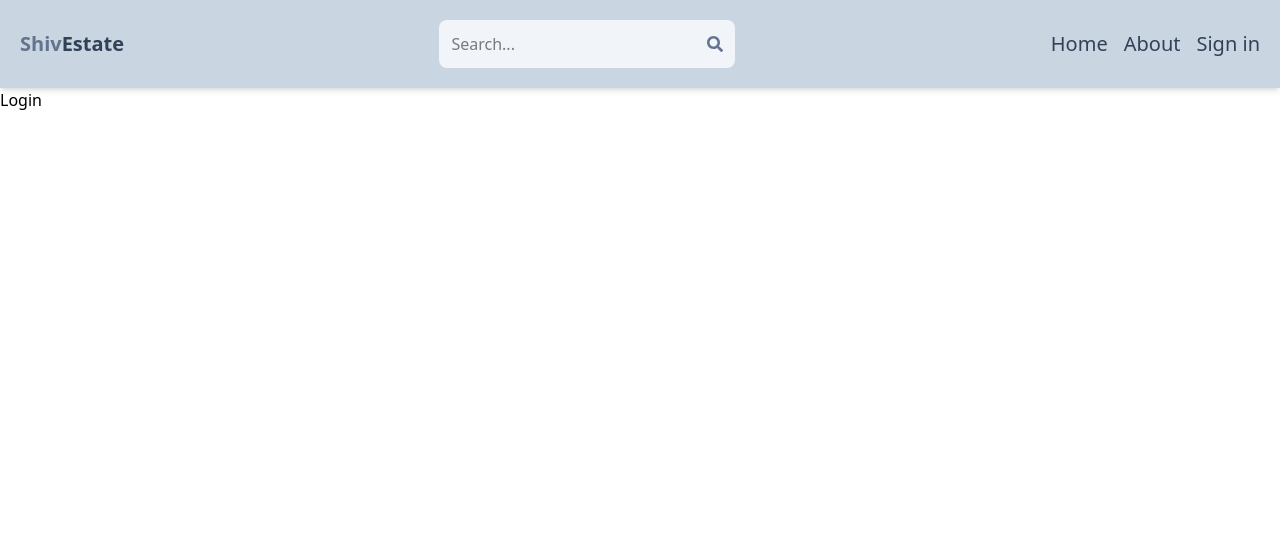
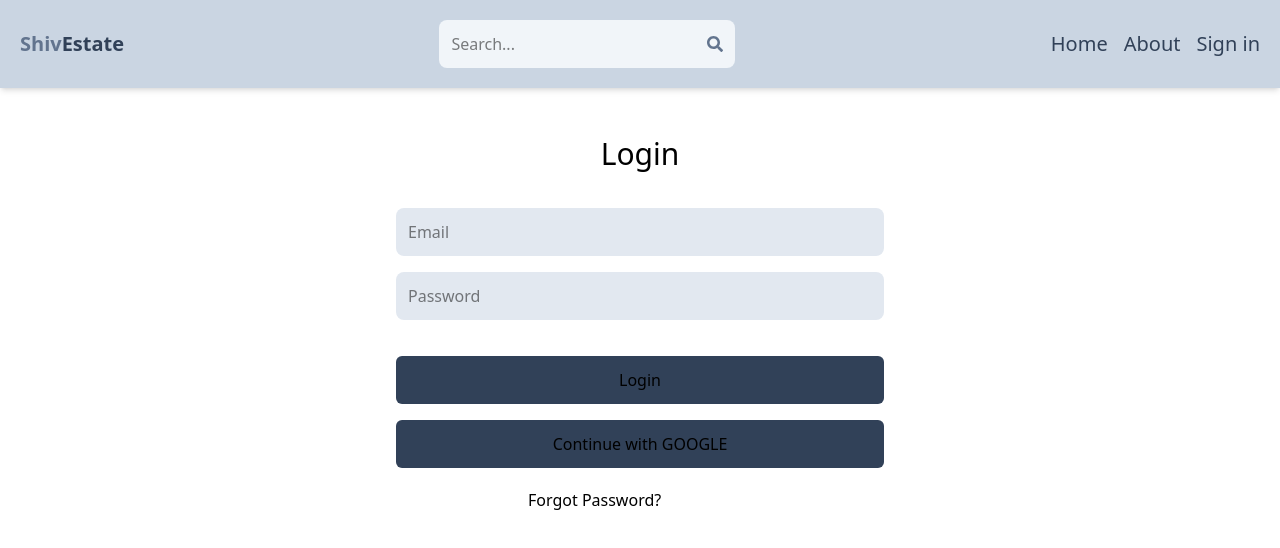
Before and after one commit to shivarai28/mern-estate, a React (Vite) app in the folder client/: page /login in a window 1280 px wide. Shown: the top 548 px of the page. Built offline with nearby package versions, Linux system fonts and the light colour scheme.

Commit message:
refactor login component: implement form handling, loading state, and error display; update login route in Header

```diff
--- a/client/src/App.jsx
+++ b/client/src/App.jsx
@@ -21,7 +21,7 @@ function App() {
       <Route path='/' element={<Home/>} />
       <Route path='/about' element={<About/>} />
       <Route path = '/profile' element = {<Profile/>} />
-      <Route path = '/login' element = {<Login/>} />
+      <Route path = '/login' element = {<Login />} />
       <Route path = '/register' element = {<Register/>} />
       <Route path = '*' element = {<NotFound/>} />
    </Routes>
--- a/client/src/components/Header.jsx
+++ b/client/src/components/Header.jsx
@@ -20,7 +20,7 @@ export default function Header() {
             <ul className='flex  gap-4 items-center'>
                <Link to={"/"}> <li className='text-xl font-medium hidden sm:inline text-slate-700 hover:text-slate-900'>Home</li></Link>
                <Link to={"/about"}> <li className='text-xl font-medium hidden sm:inline text-slate-700 hover:text-slate-900'>About</li></Link>
-               <Link to={"/signin"}> <li className='text-xl font-medium  text-slate-700 hover:text-slate-900'>Sign in </li></Link>
+               <Link to={"/login"}> <li className='text-xl font-medium  text-slate-700 hover:text-slate-900'>Sign in </li></Link>
             </ul>
 
         </div>
--- a/client/src/pages/Login.jsx
+++ b/client/src/pages/Login.jsx
@@ -1,7 +1,75 @@
-import React from 'react'
+import React, { use } from 'react'
+import { Link, useNavigate } from 'react-router-dom'
+import { useState } from 'react'
+
 
 export default function Login() {
+  const [formData, setFormData] = useState({});
+  const [error, setError] = useState(null);
+  const [loading, setLoading] = useState(false);
+  const navigate = useNavigate();
+  const handleChange = (e) => {
+
+   setFormData({
+      ...formData,
+      [e.target.id]: e.target.value,
+    });
+  }
+
+  const handleSumbit = async (e) => {
+    e.preventDefault()
+
+    try {
+      setLoading(true)
+      const res = await fetch('/api/auth/login', {
+      method: 'POST',
+      headers: {
+        'Content-Type': 'application/json'
+      },
+      body: JSON.stringify(formData)
+    });
+    const data = await res.json();
+    console.log(data);
+
+    if(data.success == false){
+      setLoading(false)
+      setError(data.message)
+      return;
+    }
+    setLoading(false)
+    setError(null)
+    console.log(data);
+    navigate('/profile')
+
+    }
+     catch (error) {
+      setError(error.message)
+      setLoading(false)
+      console.log(data);
+      return;
+    }
+
+  }
+
+
   return (
-    <div>Login</div>
+        <div className='max-w-lg p-3  mx-auto '>
+
+
+
+      <h1  className='text-3xl font-semi-bold text-center p-2 my-7'>Login </h1>
+      <form onSubmit={handleSumbit} className='flex flex-col gap-4 my-5  ' >
+         <input type="email" placeholder='Email' id='email' onChange={handleChange} className='outline-none p-3 bg-slate-200 rounded-lg  focus:bg-slate-300' />
+        <input type="password" placeholder='Password' id='password' onChange={handleChange}  className='outline-none bg-slate-200  p-3 rounded-lg  focus:bg-slate-300'/>
+        <button  disabled={loading} type='submit' className='bg-slate-700 mt-5 p-3  rounded-md hover:bg-slate-950 hover:text-white'>
+     {loading ? 'Loading...' : 'Login'}
+          </button>
+        <button type='submit' className='bg-slate-700  p-3  rounded-md hover:bg-slate-950 hover:text-white'>Continue with GOOGLE</button>
+      </form>
+
+      <p className='mt-5 px-33'>Forgot Password?<Link to={'/login'} ></Link></p>
+
+      {error && <p className='text-red-600 mt-5'>{error}</p>}
+    </div>
   )
 }
```
